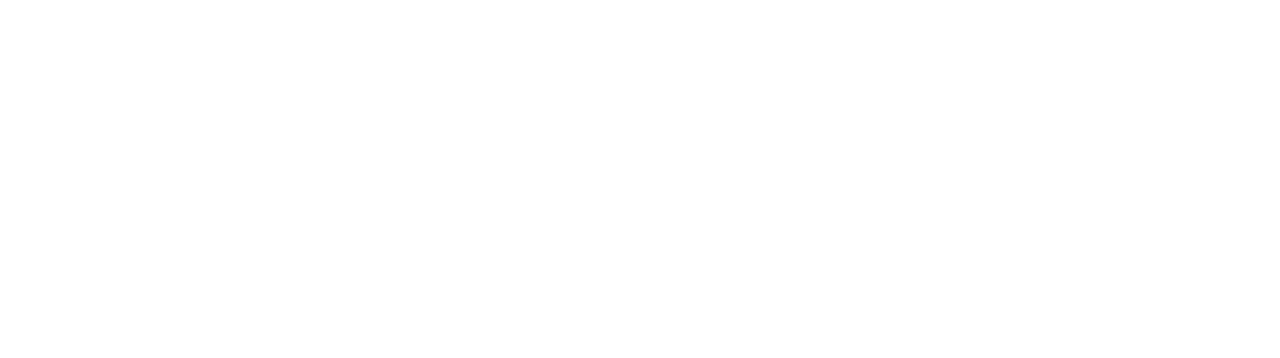
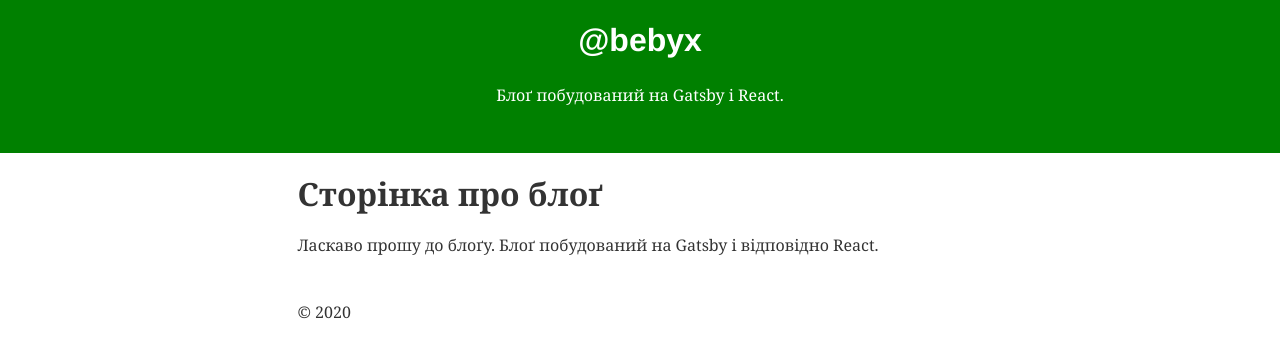
Before and after one commit to bebyx/bebyxgatsbyblog, a Gatsby site: page /pro-blog in a window 1280 px wide. Before the commit this address had no page. Built offline with nearby package versions, Linux system fonts and the light colour scheme; Gatsby itself is replaced by a stand-in of ours; some packages are replaced by stand-ins of ours; what typography-theme-noriega would draw is missing.

Commit message:
Update About page

```diff
--- a/src/pages/404.js
+++ b/src/pages/404.js
@@ -12,7 +12,7 @@
     <p>Спробуйте пошукати, що вам треба, звідси:</p>
     <ul>
       <li><Link to="/">Фасад</Link></li>
-      <li><Link to="/">Про блоґ</Link></li>
+      <li><Link to="/pro-blog">Про блоґ</Link></li>
     </ul>
   </Layout>
 )
--- a/src/pages/index.js
+++ b/src/pages/index.js
@@ -20,8 +20,6 @@
           <hr/>
       </div>
       ))}
-
-    <Link to="/about">Про блоґ</Link>
   </Layout>
 )
 
--- a/src/pages/about.js
+++ b/src/pages/pro-blog.js
@@ -7,9 +7,8 @@
 const SecondPage = () => (
   <Layout>
     <SEO title="Page two" />
-    <h1>Hi from the second page</h1>
-    <p>Welcome to page 2</p>
-    <Link to="/">Go back to the homepage</Link>
+    <h1>Сторінка про блоґ</h1>
+    <p>Ласкаво прошу до блоґу. Блоґ побудований на Gatsby і відповідно React.</p>
   </Layout>
 )
 
```
